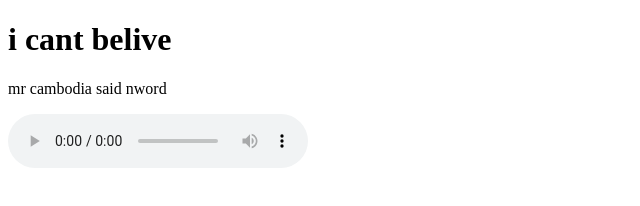
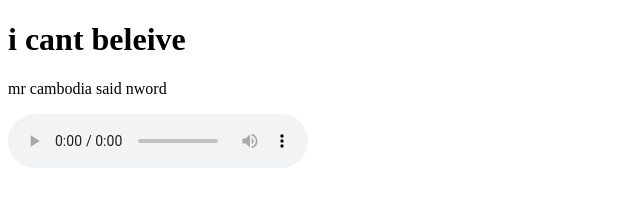
Before and after one commit to atkfox/atkfox.github.io, a plain HTML site: page index.html in a window 1280 px wide. Shown: the full height of the page, 0-640 px from the left. Drawn offline with Linux system fonts and the light colour scheme.

Commit message:
Third Commit

```diff
--- a/index.html
+++ b/index.html
@@ -1,7 +1,7 @@
 <!DOCTYPE html>
 <html>
 <body>
-<h1>i cant belive</h1>
+<h1>i cant beleive</h1>
 <p>mr cambodia said nword</p>
 <audio controls autoplay>
   <source src="ride.mp3" type="audio/mpeg">
```
